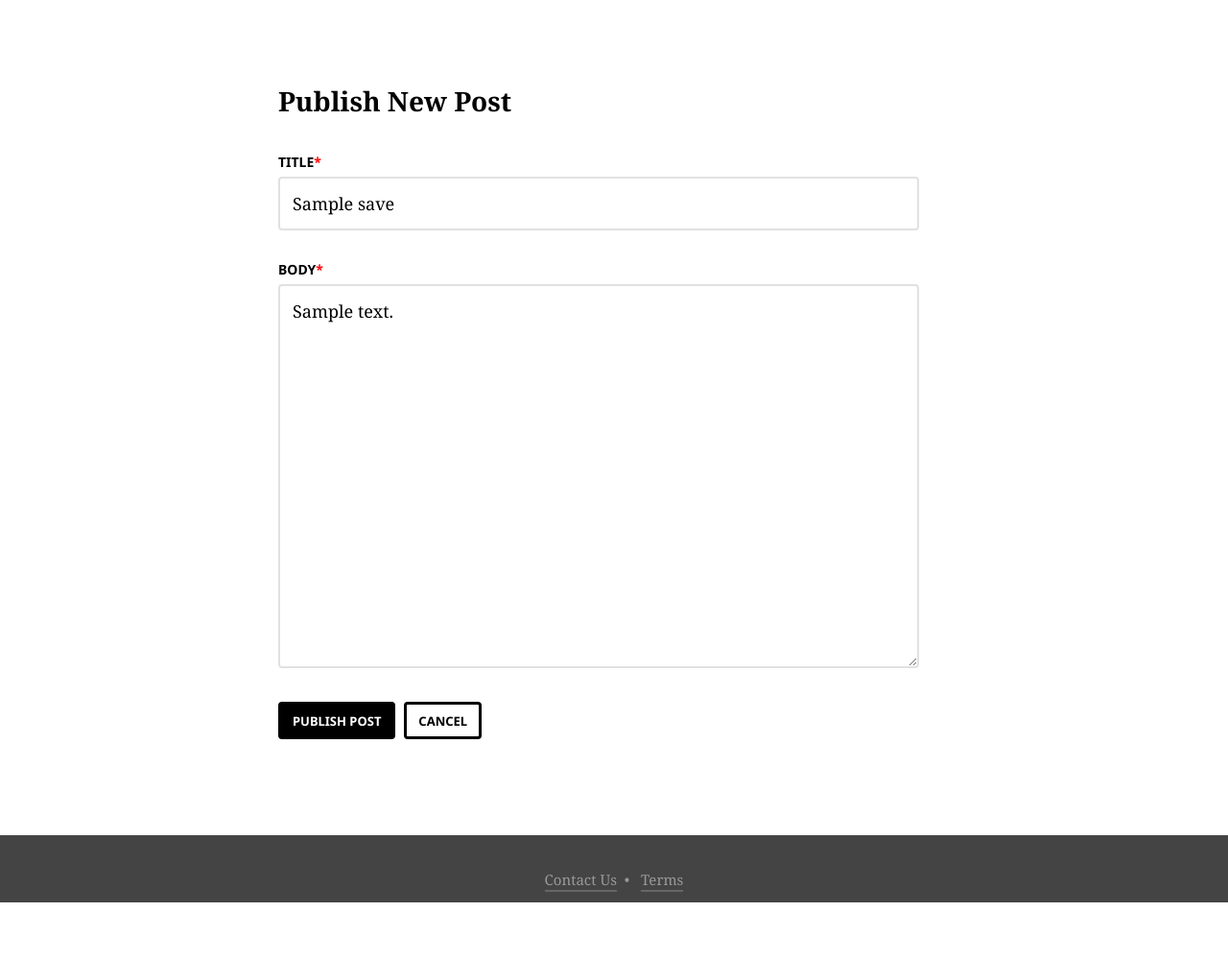
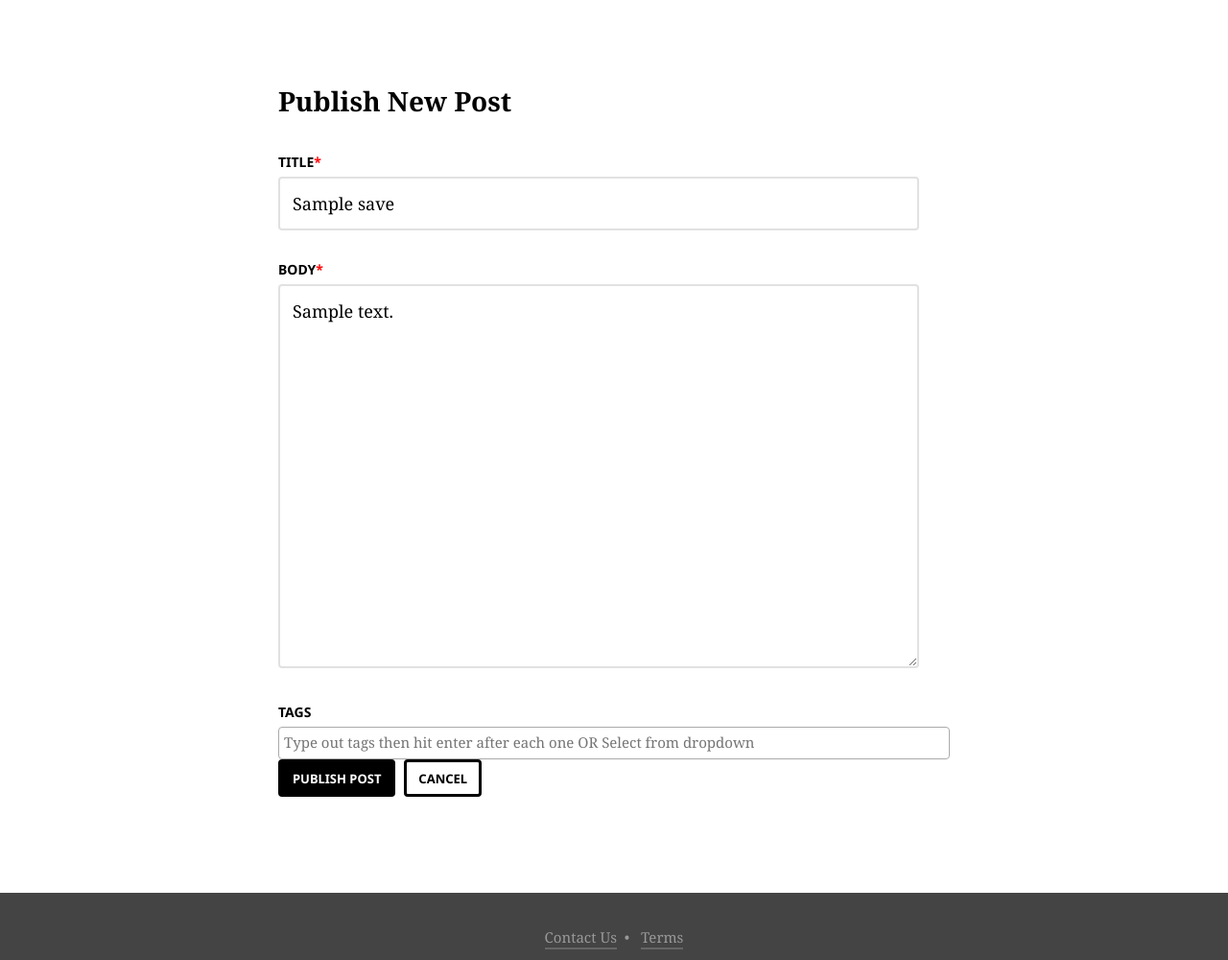
Before and after one commit to Chizzy/Blog-Built-With-Slim, a PHP site: template templates/new.twig in a window 1280 px wide. Shown: the part 96-1096 px from the top of the page at 96% size. Before the commit the page ends 1036 px from the top, so only its background shows below. Run offline with PHP 8.4, Linux system fonts and the light colour scheme; the template is opened without the code that fills it: most values are stand-ins (such as "Sample title", 1, 10 or a date in 2020); some libraries are stand-ins or nearby versions.

Commit message:
select2 dropdown not working

```diff
--- a/src/routes.php
+++ b/src/routes.php
@@ -25,6 +25,8 @@ $app->map(['GET', 'POST'], '/posts/new', function ($request, $response, $args) {
     ];
 
     $args['save'] = $_POST;
+    $tag = new Tag($this->db);
+    $args['tags'] = $tag->getAllTags();
     $this->logger->info("New Entry '/new' route");
     return $this->view->render($response, 'new.twig', $args);
 });
--- a/templates/layout.twig
+++ b/templates/layout.twig
@@ -9,6 +9,9 @@
         <link rel="stylesheet" href="https://stackpath.bootstrapcdn.com/bootstrap/4.3.1/css/bootstrap.min.css" integrity="sha384-ggOyR0iXCbMQv3Xipma34MD+dH/1fQ784/j6cY/iJTQUOhcWr7x9JvoRxT2MZw1T" crossorigin="anonymous">
         <link rel="stylesheet" href="/css/normalize.css">
         <link rel="stylesheet" href="/css/site.css">
+        <link href="https://cdnjs.cloudflare.com/ajax/libs/select2/4.0.11/css/select2.min.css" rel="stylesheet" />
+        <script src="https://code.jquery.com/jquery-3.4.1.min.js" integrity="sha256-CSXorXvZcTkaix6Yvo6HppcZGetbYMGWSFlBw8HfCJo=" crossorigin="anonymous"></script>
+        <script src="https://cdnjs.cloudflare.com/ajax/libs/select2/4.0.11/js/select2.min.js"></script>
     </head>
     <body>
         <header>
--- a/templates/new.twig
+++ b/templates/new.twig
@@ -14,6 +14,20 @@
                     {% import 'form.twig' as form %}
                     {{ form.input('title', save.title) }}
                     {{ form.textarea('body', save.body ) }}
+                    <label for="tags">Tags</label>
+                    <select id="tags" name="tags" class="form-control" multiple>
+                        {% for tag in tags %}
+                        <option value="{{ tag }}">{{ tag }}</option>
+                        {% endfor %}
+                    </select>
+                    <script>
+                        $(document).ready(function() {
+                            $('#tags').select2({
+                                tags: true,
+                                placeholder: 'Type out tags then hit enter after each one OR Select from dropdown'
+                            });
+                        });
+                    </script>
                     <input type="submit" value="Publish Post" class="button">
                     <a href="/" class="button button-secondary">Cancel</a>
                     {% for key, value in csrf %}
--- a/templates/tags.twig
+++ b/templates/tags.twig
@@ -1,6 +1,6 @@
 {% extends 'layout.twig' %}
 
-{% block title %}Tags{% endblock %}
+{% block title %}{{ name|title }} Tag{% endblock %}
 
 {% block body %}
 <section>
```
Also changed, not shown: src/classes/Tag.php (+16 -0 lines).
